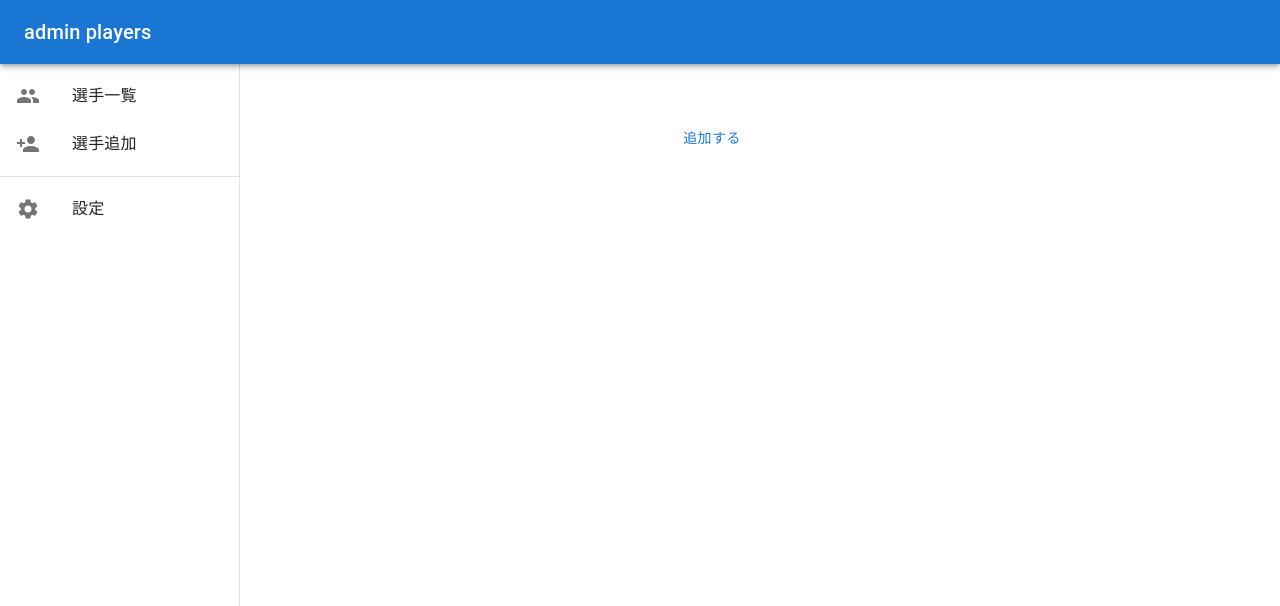
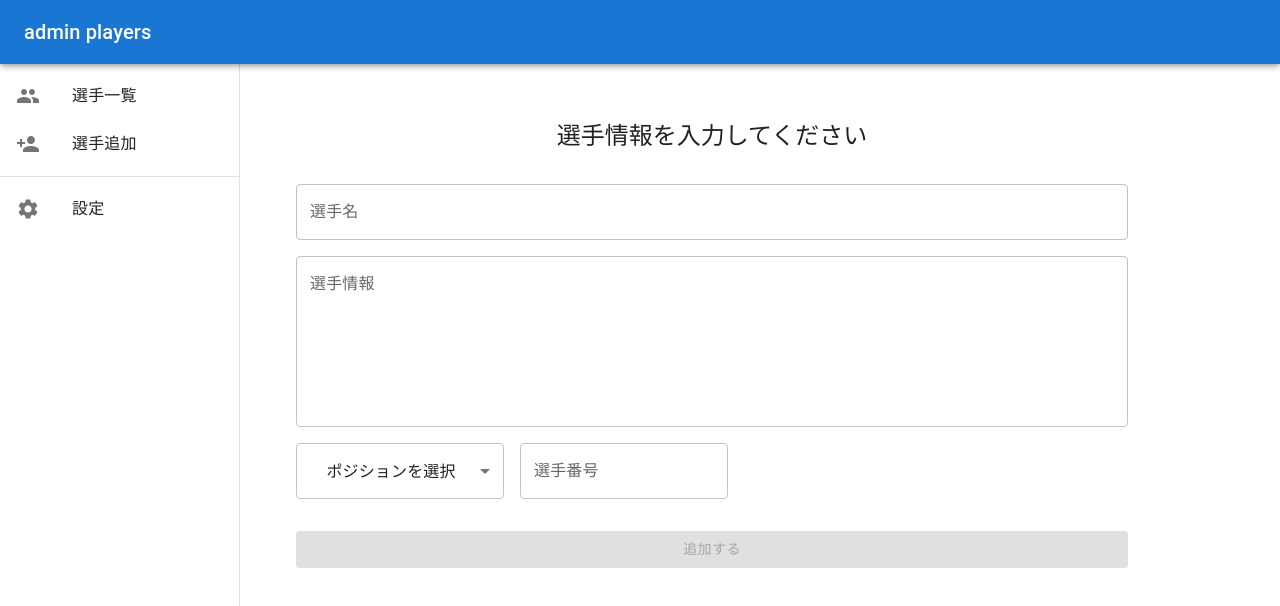
Before and after one commit to Kdaito/share-po, a React app in the folder frontend/: page /add-player in a window 1280 px wide. Shown: the top 606 px of the page. Built offline with nearby package versions, Linux system fonts and the light colour scheme; the HTML template or start-up script is replaced by a standard one.

Commit message:
選手追加ページを作成

```diff
--- a/frontend/package.json
+++ b/frontend/package.json
@@ -15,6 +15,7 @@
     "@mui/material": "^5.10.2",
     "react": "^18.2.0",
     "react-dom": "^18.2.0",
+    "react-hook-form": "^7.34.2",
     "react-router-dom": "6"
   },
   "devDependencies": {
--- /dev/null
+++ b/frontend/src/components/Modal.tsx
@@ -0,0 +1,39 @@
+import React from "react";
+import Box from "@mui/material/Box";
+import Button from "@mui/material/Button";
+import MUIModal from "@mui/material/Modal";
+
+const style = {
+  position: "absolute" as "absolute",
+  top: "50%",
+  left: "50%",
+  transform: "translate(-50%, -50%)",
+  minWidth: 400,
+  bgcolor: "background.paper",
+  boxShadow: 24,
+  p: 4,
+  borderRadius: 1,
+};
+
+type Props = {
+  children: React.ReactNode;
+  isOpen: boolean;
+  onClose: () => void;
+};
+
+const Modal: React.FC<Props> = ({ children,isOpen, onClose }) => {
+  return (
+    <div>
+      <MUIModal
+        open={isOpen}
+        onClose={onClose}
+        aria-labelledby="modal-modal-title"
+        aria-describedby="modal-modal-description"
+      >
+        <Box sx={style}>{children}</Box>
+      </MUIModal>
+    </div>
+  );
+};
+
+export default Modal;
--- /dev/null
+++ b/frontend/src/features/player/types/index.ts
@@ -0,0 +1,6 @@
+export type Player = {
+  name: string;
+  memo: string;
+  number: number | null;
+  position: number | null;
+}
--- a/frontend/src/pages/AddPlayer.tsx
+++ b/frontend/src/pages/AddPlayer.tsx
@@ -1,16 +1,175 @@
-import { Box, Button } from '@mui/material';
-import React, { useCallback } from 'react'
+import {
+  Button,
+  Chip,
+  FormControl,
+  Grid,
+  MenuItem,
+  Select,
+  TextField,
+  Typography,
+} from "@mui/material";
+import { Box } from "@mui/system";
+import React from "react";
+import { Controller, SubmitHandler, useForm } from "react-hook-form";
+import Modal from "../components/Modal";
+import { Player } from "../features/player/types";
+
+const testPositionData = [
+  { value: 1, text: "QB" },
+  { value: 2, text: "TE" },
+  { value: 3, text: "RB" },
+];
 
 const AddPlayer: React.FC = () => {
-  const handleSubmit = useCallback((e: React.FormEvent<HTMLFormElement>) => {
-    e.preventDefault();
-    console.log('submit')
+  const [newPlayerData, setNewPlayerData] = React.useState<Player | undefined>(
+    undefined
+  );
+  const [isOpen, setIsOpen] = React.useState(false);
+
+  const {
+    register,
+    control,
+    handleSubmit,
+    formState: { isValid },
+  } = useForm<Player>({
+    mode: "onChange",
+    defaultValues: {
+      name: "",
+      memo: "",
+      number: null,
+      position: 0,
+    },
+  });
+
+  const getPositionText = (num: number | null | undefined) => {
+    return testPositionData.find((pos) => pos.value === num)?.text || "";
+  };
+
+  const closeModal = React.useCallback(() => setIsOpen(false), []);
+
+  const onSubmit: SubmitHandler<Player> = (data) => {
+    setNewPlayerData(data);
+    setIsOpen(true);
+  };
+
+  const onClickAdd = React.useCallback(() => {
+    if (!newPlayerData) return;
+    console.log(newPlayerData);
   }, []);
+
   return (
-    <Box component='form' onSubmit={handleSubmit}>
-      <Button type='submit'>追加する</Button>
-    </Box>
+    <>
+      <Modal isOpen={isOpen} onClose={closeModal}>
+        <Box sx={{ width: "500px" }}>
+          <Typography sx={{pb: '16px'}}>以下の内容で選手を追加します</Typography>
+          <Typography
+            variant="body2"
+            color="text.secondary"
+            component="p"
+            align="left"
+          >
+            名前
+          </Typography>
+          <Typography gutterBottom variant="h5" component="p" align="left">
+            {newPlayerData?.name}
+          </Typography>
+          <Typography
+            variant="body2"
+            color="text.secondary"
+            component="p"
+            align="left"
+          >
+            選手情報
+          </Typography>
+          <Typography gutterBottom variant="h5" component="p" align="left">
+            {newPlayerData?.memo}
+          </Typography>
+          <Typography
+            variant="h5"
+            component="p"
+            align="left"
+          >
+            背番号 : {newPlayerData?.number} / ポジション : {getPositionText(newPlayerData?.position)}
+          </Typography>
+          <Button fullWidth variant="contained" sx={{mt: '24px'}} onClick={onClickAdd}>
+            追加する
+          </Button>
+        </Box>
+      </Modal>
+      <Typography variant="h5" component="p" sx={{ pb: "32px" }}>
+        選手情報を入力してください
+      </Typography>
+      <Grid
+        container
+        component="form"
+        gap={2}
+        onSubmit={handleSubmit(onSubmit)}
+      >
+        <Grid item xs={12}>
+          <TextField
+            fullWidth
+            id="player-name"
+            label="選手名"
+            {...register("name", { required: true })}
+          />
+        </Grid>
+        <Grid item xs={12}>
+          <TextField
+            fullWidth
+            id="player-memo"
+            label="選手情報"
+            multiline
+            rows={6}
+            {...register("memo", { required: true })}
+          />
+        </Grid>
+        <Grid item xs={3}>
+          <FormControl fullWidth>
+            <Controller
+              control={control}
+              name="position"
+              rules={{
+                required: true,
+                validate: (value) => !!(value && value > 0),
+              }}
+              render={({
+                field: { onChange, value, ref },
+                fieldState: { error },
+              }) => (
+                <Select
+                  id="player-position"
+                  value={value}
+                  onChange={(value) => onChange(value)}
+                  inputRef={ref}
+                >
+                  <MenuItem value={0}>ポジションを選択</MenuItem>
+                  {testPositionData.map((item) => (
+                    <MenuItem key={item.value} value={item.value}>
+                      {item.text}
+                    </MenuItem>
+                  ))}
+                </Select>
+              )}
+            />
+          </FormControl>
+        </Grid>
+        <Grid item xs={3}>
+          <TextField
+            fullWidth
+            type="number"
+            id="outlined-basic"
+            label="選手番号"
+            variant="outlined"
+            {...register("number", { required: true })}
+          />
+        </Grid>
+        <Grid item xs={12}></Grid>
+        <Button type="submit" fullWidth variant="contained" disabled={!isValid}>
+          追加する
+        </Button>
+      </Grid>
+    </>
   );
-}
+};
 
 export default AddPlayer;
```
Also changed, not shown: 1 other file (tests, documents, lock files or other folders).
